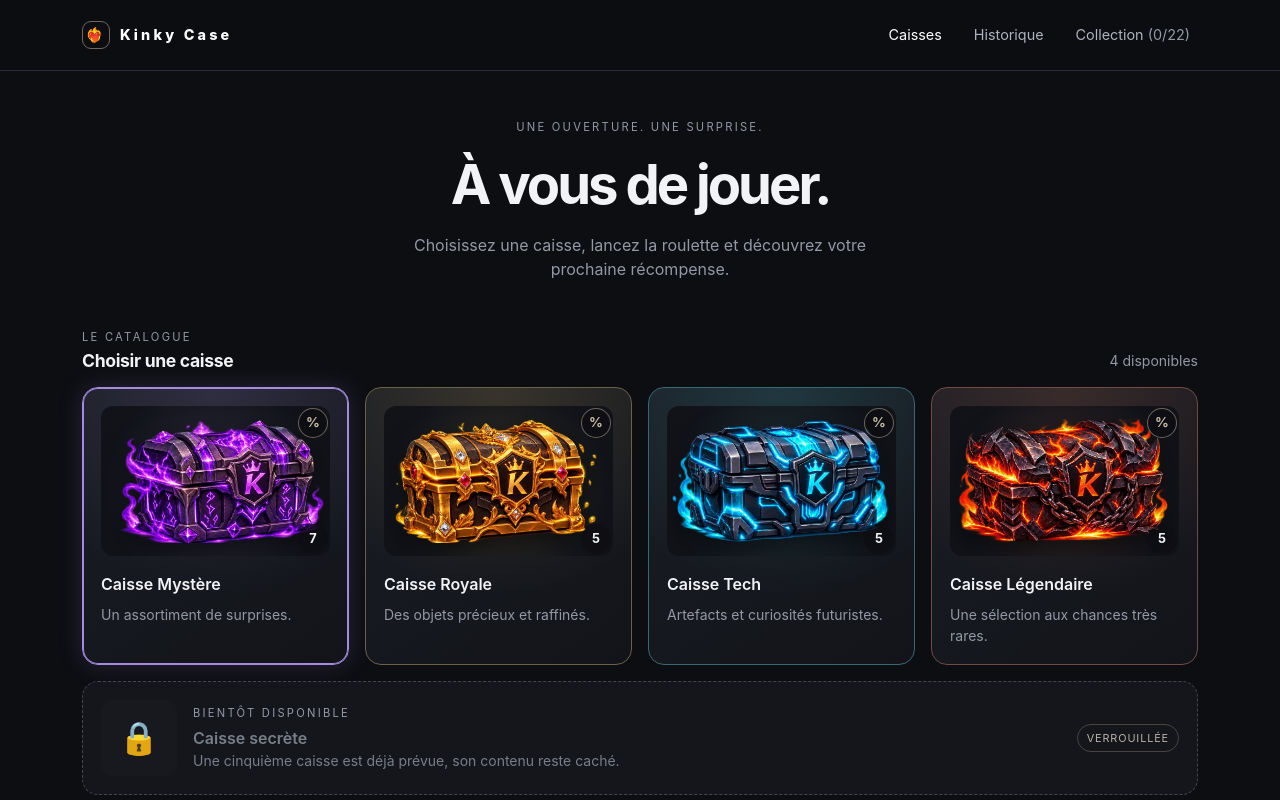
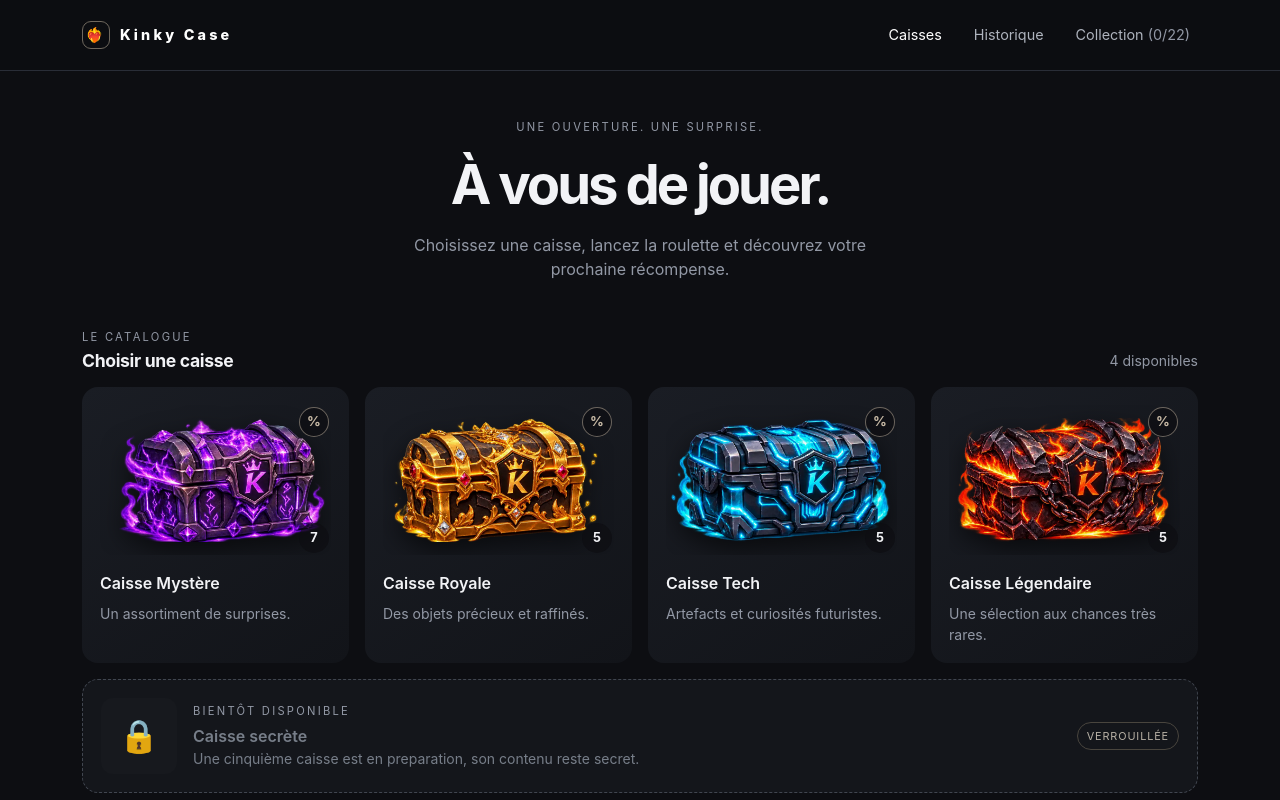
Before and after one commit to LaserOnWood/Kinky-Case, a plain HTML site: page index.html in a window 1280 px wide. Shown: the top 800 px of the page. Drawn offline with nearby package versions, Linux system fonts and the light colour scheme.

Commit message:
Met à jour les thèmes des caisses
Adapte les couleurs d’accent aux nouveaux thèmes et reformule le message de la caisse secrète.

```diff
--- a/css/style.css
+++ b/css/style.css
@@ -29,16 +29,19 @@
 }
 
 /* Couleur d'accent de chaque caisse (cartes + caisse sélectionnée) */
-[data-theme="mystere"] {
+[data-theme="zonecorp"] {
   --case-accent: #a58be0;
 }
-[data-theme="royale"] {
+[data-theme="accessoires"] {
   --case-accent: #d8b45e;
 }
-[data-theme="tech"] {
+[data-theme="coups"] {
   --case-accent: #4bc7d8;
 }
-[data-theme="legendaire"] {
+[data-theme="bonusmalus"] {
+  --case-accent: #e47b58;
+}
+[data-theme="position"] {
   --case-accent: #e47b58;
 }
 
--- a/index.html
+++ b/index.html
@@ -76,7 +76,7 @@
             <div class="eyebrow mb-1">Bientôt disponible</div>
             <div class="fw-semibold">Caisse secrète</div>
             <div class="small">
-              Une cinquième caisse est déjà prévue, son contenu reste caché.
+              Une cinquième caisse est en preparation, son contenu reste secret.
             </div>
           </div>
           <span class="tag ms-auto">Verrouillée</span>
```
